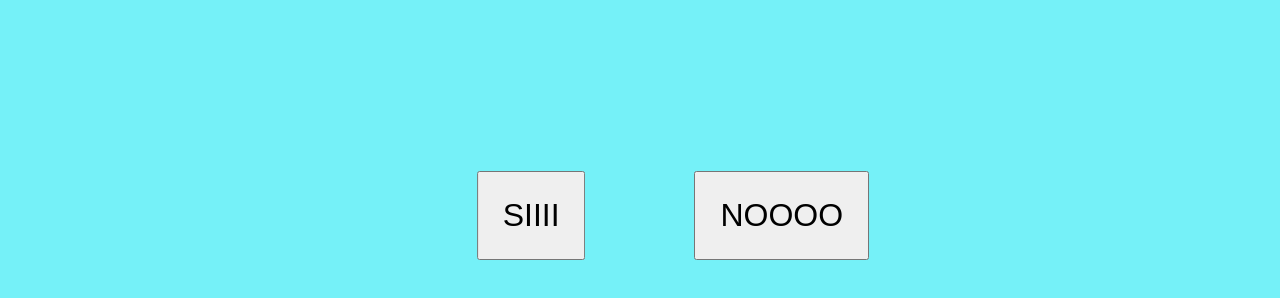
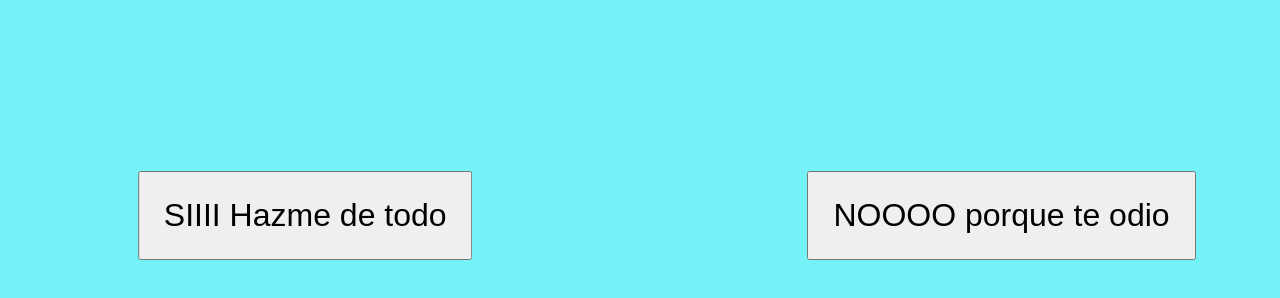
Before and after one commit to ManuManuel1008/Propuesta, a plain HTML site: page index.html in a window 1280 px wide. Shown: the part 250-548 px from the top of the page. Drawn offline with Linux system fonts and the light colour scheme.

Commit message:
index.html

```diff
--- a/index.html
+++ b/index.html
@@ -10,8 +10,8 @@
 
     <div class="contenedor">
         <p>¿Te lo puedo hacer por el chiquito?</p>
-        <button id="yesbtn">SIIII</button>
-        <button id="nobtn">NOOOO</button>
+        <button id="yesbtn">SIIII Hazme de todo</button>
+        <button id="nobtn">NOOOO porque te odio</button>
     </div>
     <script src="index.js"></script>
 
```
